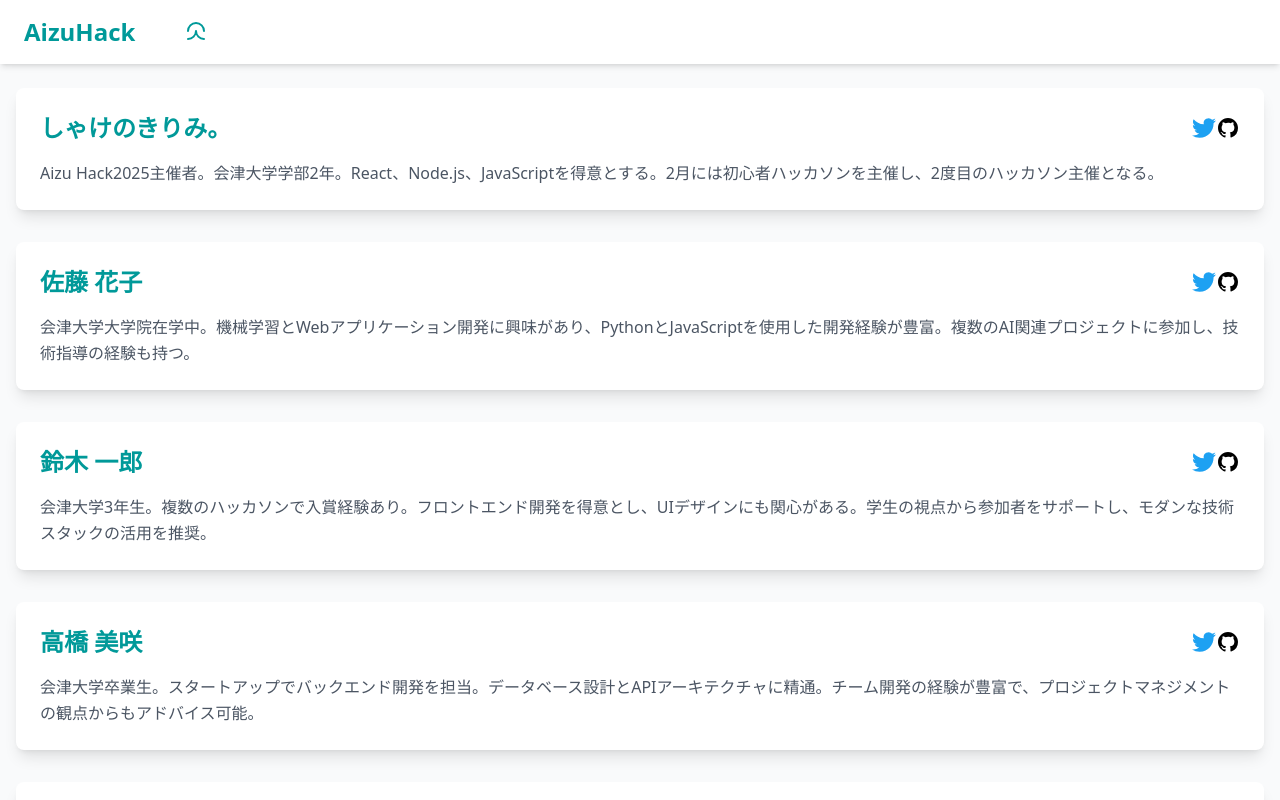
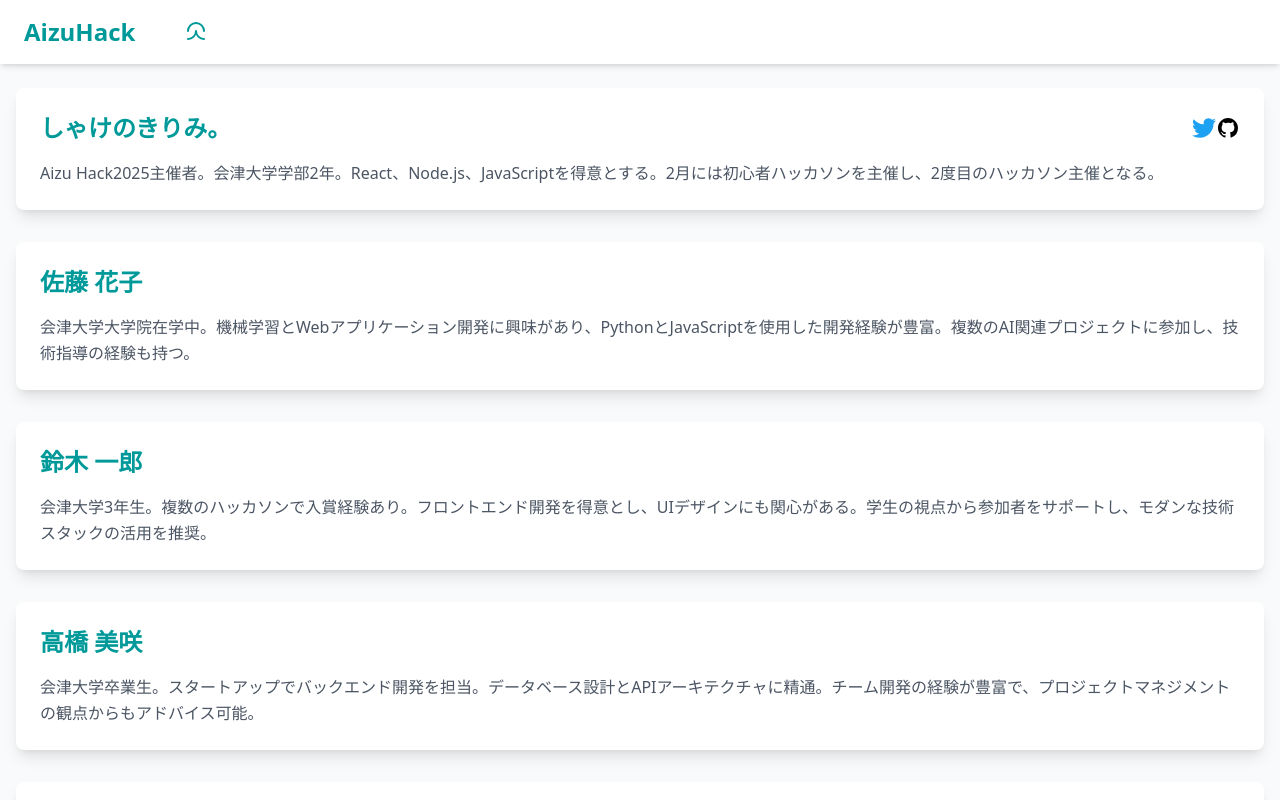
Before and after one commit to Shakenokirimi12/aizuhack-webpage, a React (Vite) app: page /ja/mentors in a window 1280 px wide. Shown: the top 800 px of the page. Built offline with nearby package versions, Linux system fonts and the light colour scheme.

Commit message:
メンター情報からTwitterおよびGitHubのリンクを削除し、各メンターのバイオ情報を維持

```diff
--- a/src/components/Mentors.jsx
+++ b/src/components/Mentors.jsx
@@ -47,32 +47,32 @@ const Mentors = () => {
     },
     {
       name: "佐藤 花子",
-      twitter: "hanako_sato",
-      github: "hanakos",
+      twitter: "",
+      github: "",
       bio: "会津大学大学院在学中。機械学習とWebアプリケーション開発に興味があり、PythonとJavaScriptを使用した開発経験が豊富。複数のAI関連プロジェクトに参加し、技術指導の経験も持つ。",
     },
     {
       name: "鈴木 一郎",
-      twitter: "i_suzuki",
-      github: "suzuki-dev",
+      twitter: "",
+      github: "",
       bio: "会津大学3年生。複数のハッカソンで入賞経験あり。フロントエンド開発を得意とし、UIデザインにも関心がある。学生の視点から参加者をサポートし、モダンな技術スタックの活用を推奨。",
     },
     {
       name: "高橋 美咲",
-      twitter: "misaki_t",
-      github: "misakit",
+      twitter: "",
+      github: "",
       bio: "会津大学卒業生。スタートアップでバックエンド開発を担当。データベース設計とAPIアーキテクチャに精通。チーム開発の経験が豊富で、プロジェクトマネジメントの観点からもアドバイス可能。",
     },
     {
       name: "中村 健一",
-      twitter: "knakamura",
-      github: "kenichi-n",
+      twitter: "",
+      github: "",
       bio: "会津大学4年生。オープンソースプロジェクトにコントリビューターとして参加。モバイルアプリ開発の経験も豊富。GitとGitHubの効果的な活用方法について指導可能。",
     },
     {
       name: "小林 直子",
-      twitter: "naoko_k",
-      github: "naoko-dev",
+      twitter: "",
+      github: "",
       bio: "会津大学大学院修了。現在は技術コンサルタントとして活動。システム設計からデプロイメントまで幅広く対応。クラウドサービスの活用やセキュリティについても詳しい。",
     }
   ];
--- a/src/components/en/Mentors_EN.jsx
+++ b/src/components/en/Mentors_EN.jsx
@@ -65,26 +65,26 @@ const Mentors_EN = () => {
     },
     {
       name: "Ichiro Suzuki",
-      twitter: "i_suzuki",
-      github: "suzuki-dev",
+      twitter: "",
+      github: "",
       bio: "3rd year student at the University of Aizu. Prize winner at multiple hackathons. Specializes in frontend development with a keen interest in UI design. Supports participants from a student's perspective and promotes modern tech stack usage.",
     },
     {
       name: "Misaki Takahashi",
-      twitter: "misaki_t",
-      github: "misakit",
+      twitter: "",
+      github: "",
       bio: "University of Aizu alumna working as a backend developer at a startup. Experienced in database design and API architecture. Rich experience in team development, capable of providing advice from a project management perspective.",
     },
     {
       name: "Kenichi Nakamura",
-      twitter: "knakamura",
-      github: "kenichi-n",
+      twitter: "",
+      github: "",
       bio: "4th year student at the University of Aizu. Active contributor to open source projects. Extensive experience in mobile app development. Can provide guidance on effective use of Git and GitHub.",
     },
     {
       name: "Naoko Kobayashi",
-      twitter: "naoko_k",
-      github: "naoko-dev",
+      twitter: "",
+      github: "",
       bio: "Graduate of the University of Aizu's Master's program. Currently working as a technical consultant, experienced in system design through deployment. Well-versed in cloud services and security considerations.",
     },
   ];
```
